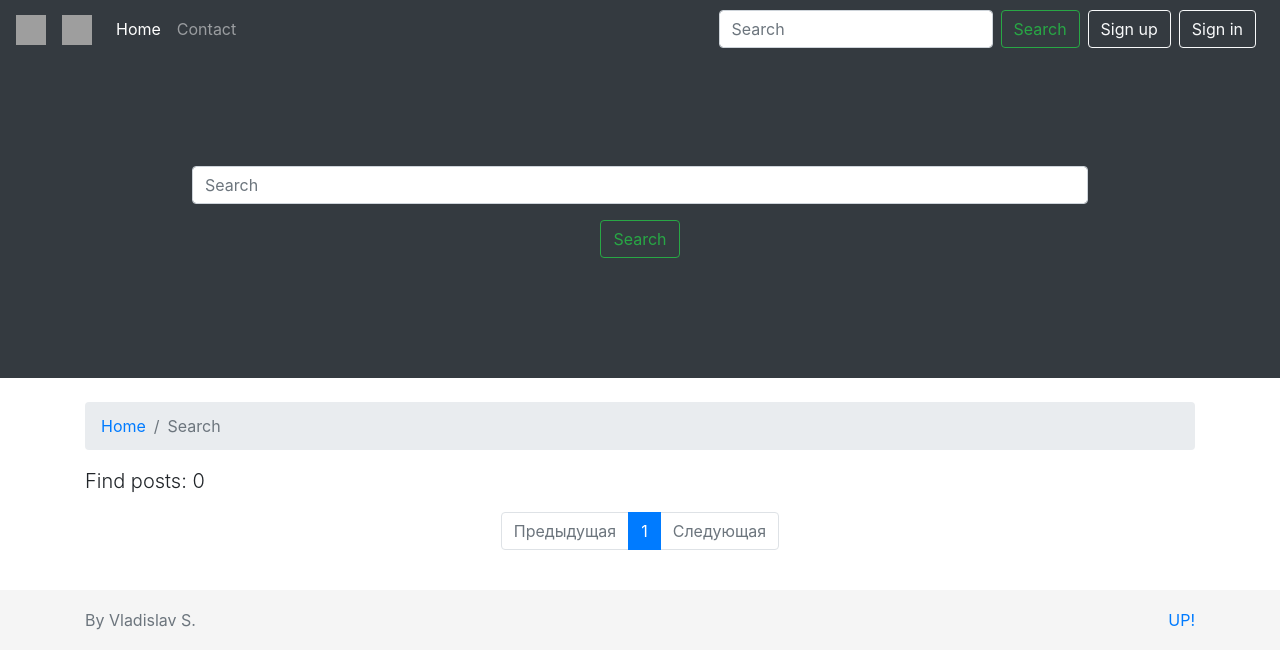
After one commit to MidnightRoam/blog_django_website, a Django app: page /search/ in a window 1280 px wide. The commit adds this page. Shown: the top 669 px of the page. Run offline with Django 3.2, Linux system fonts and the light colour scheme; some libraries are stand-ins or nearby versions; grey boxes are pictures that could not be loaded.

Commit message:
Added functionallity for searching posts on the site

```diff
--- a/blog_website/templates/blog_website/block/navbar.html
+++ b/blog_website/templates/blog_website/block/navbar.html
@@ -18,8 +18,8 @@
           <a class="nav-link" href="{% url 'contact' %}">Contact</a>
         </li>
       </ul>
-      <form class="form-inline">
-        <input class="form-control mr-sm-2" type="search" placeholder="Search" aria-label="Search">
+      <form action="{% url 'search_results' %}" method="get" class="form-inline my-2 my-lg-0">
+        <input name="q" type="text" class="form-control mr-sm-2" placeholder="Search" aria-label="Search">
         <button class="btn btn-outline-success my-2 my-sm-0 mr-2" type="submit">Search</button>
       </form>
     {% if user.is_authenticated %}
--- /dev/null
+++ b/blog_website/templates/blog_website/block/search_form.html
@@ -0,0 +1,14 @@
+<div class="container-fluid home-slider">
+    <div id="carouselExampleCaptions" class="carousel slide" data-ride="carousel">
+        <div class="carousel-inner">
+            <div class="carousel-item active" style="background-color: #343a40!important">
+                <div class="carousel-caption d-none d-md-block">
+                    <form action="{% url 'search_results' %}" method="get" class="my-2 my-lg-0">
+                        <input name="q" class="form-control" placeholder="Search" aria-label="Search">
+                        <button class="btn btn-outline-success mt-3" type="submit">Search</button>
+                    </form>
+                </div>
+            </div>
+        </div>
+    </div>
+</div>
--- /dev/null
+++ b/blog_website/templates/blog_website/search.html
@@ -0,0 +1,60 @@
+{% extends './base.html' %}
+{% load static %}
+
+{% block title %}Search{% endblock %}
+
+{% block header %}
+    {% include './block/search_form.html' %}
+{% endblock %}
+
+{% block content %}
+    <div class="container">
+        <div class="row">
+            <div class="col-lg-12">
+                <nav aria-label="breadcrumb" class="mt-4">
+                    <ol class="breadcrumb">
+                        <li class="breadcrumb-item"><a href="{% url 'home' %}">Home</a></li>
+                        <li class="breadcrumb-item active" aria-current="page">Search</li>
+                    </ol>
+                </nav>
+
+                <p class="lead">Find posts: {{ count }}
+                {% for result in results %}
+                    <a href="{% url 'post_detail' result.url %}"><h2>{{ result.h1 }}</h2></a>
+                    <p>{{ result.description|safe }}</p>
+                    <hr>
+                {% endfor %}
+            </div>
+        </div>
+    </div>
+{% endblock %}
+
+
+{% block pagination %}
+    <nav aria-label="Paginate me">
+      <ul class="pagination justify-content-center">
+        {% if results.has_previous %}
+          <a class="page-link" href="?page={{ results.previous_page_number }}{% if request.GET.q %}&q={{ request.GET.q }}{% endif %}" tabindex="-1">Предыдущая</a>
+        {% else %}
+        <li class="page-item disabled">
+          <a class="page-link disabled" href="#" tabindex="-1">Предыдущая</a>
+        </li>
+        {% endif %}
+        {% for i in results.paginator.page_range %}
+        {% if i == results.number %}
+          <li class="page-item active"><a class="page-link" href="?page={{ i }}{% if request.GET.q %}&q={{ request.GET.q }}{% endif %}">{{ i }}</a></li>
+        {% else %}
+          <li class="page-item"><a class="page-link" href="?page={{ i }}{% if request.GET.q %}&q={{ request.GET.q }}{% endif %}">{{ i }}</a></li>
+        {% endif %}
+        {% endfor %}
+        {% if results.has_next %}
+          <a class="page-link" href="?page={{ results.next_page_number }}{% if request.GET.q %}&q={{ request.GET.q }}{% endif %}">Следующая</a>
+        {% else %}
+          <li class="page-item disabled">
+            <a class="page-link" href="#">Следующая</a>
+          </li>
+        {% endif %}
+      </ul>
+    </nav>
+    <br>
+{% endblock %}
--- a/blog_website/urls.py
+++ b/blog_website/urls.py
@@ -2,7 +2,8 @@ from django.conf import settings
 from django.contrib.auth.views import LogoutView
 from django.urls import path
 
-from .views import HomeView, AboutView, PostDetailView, ThanksView, RegisterView, LoginView, SuccessView, FeedBackView
+from .views import HomeView, AboutView, PostDetailView, ThanksView, RegisterView, LoginView, SuccessView, FeedBackView, \
+    SearchResultsView
 
 urlpatterns = [
     path('', HomeView.as_view(), name='home'),
@@ -14,4 +15,5 @@ urlpatterns = [
     path('signin/', LoginView.as_view(), name='signin'),
     path('signout/', LogoutView.as_view(), {'next_page': settings.LOGOUT_REDIRECT_URL}, name='signout'),
     path('contact/success/', SuccessView.as_view(), name='success'),
+    path('search/', SearchResultsView.as_view(), name='search_results'),
 ]
--- a/blog_website/views.py
+++ b/blog_website/views.py
@@ -1,4 +1,5 @@
 from django.core.mail import send_mail, BadHeaderError
+from django.db.models import Q
 from django.shortcuts import render, get_object_or_404
 from django.views import View
 from django.core.paginator import Paginator
@@ -93,3 +94,20 @@ class FeedBackView(View):
 class SuccessView(View):
     def get(self, request, *args, **kwargs):
         return render(request, 'blog_website/thanks.html', {'title': 'Thanks'})
+
+
+class SearchResultsView(View):
+    def get(self, request, *args, **kwargs):
+        query = self.request.GET.get('q')
+        results = ""
+        if query:
+            results = Post.objects.filter(
+                Q(h1__icontains=query) | Q(content__icontains=query)
+            )
+        paginator = Paginator(results, 3)
+        page_number = request.GET.get('page')
+        page_obj = paginator.get_page(page_number)
+        return render(request, 'blog_website/search.html', {'title': 'Search',
+                                                            'results': page_obj,
+                                                            'count': paginator.count
+                                                            })
```
